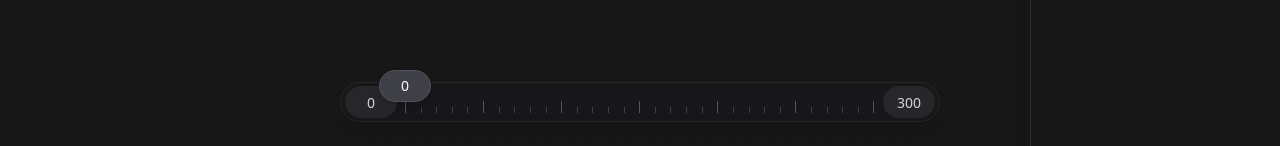
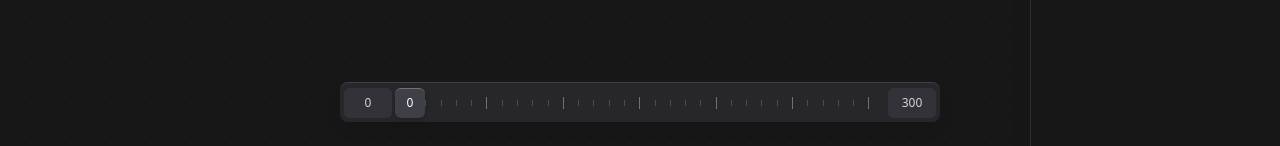
Before and after one commit to twoamdev/canal-app, a React (Vite) app: page / in a window 1280 px wide. Shown: the part 654-800 px from the top of the page. Built offline with nearby package versions, Linux system fonts and the light colour scheme.

Commit message:
updated the timeline scrubber to be a bit closer to where i want the design

```diff
--- a/src/components/Timeline/TimelineScrubber.tsx
+++ b/src/components/Timeline/TimelineScrubber.tsx
@@ -289,11 +289,11 @@ export function TimelineScrubber() {
   }, [frameEnd]);
 
   return (
-    <div className="fixed bottom-6 left-1/2 -translate-x-1/2 z-50">
+<div className="fixed bottom-6 left-1/2 -translate-x-1/2 z-50">
       {/* Timeline container - fixed width */}
-      <div className="w-[600px] h-10 bg-zinc-900/90 backdrop-blur-sm rounded-full flex items-center px-1 shadow-lg border border-zinc-800">
+      <div className="w-[600px] h-10 bg-zinc-800  backdrop-blur-sm rounded-md flex items-center shadow-lg border-t border-t-zinc-700 px-1">
         {/* Start frame pill - editable */}
-        <div className="flex-shrink-0 h-8 min-w-[52px] bg-zinc-800 rounded-full flex items-center justify-center">
+        <div className="rounded-sm flex justify-center align-center py-[7px] text-zinc-300 hover:text-zinc-200 bg-zinc-700/50 hover:bg-zinc-600 ">
           <input
             type="text"
             inputMode="numeric"
@@ -302,28 +302,28 @@ export function TimelineScrubber() {
             onChange={handleStartChange}
             onBlur={handleStartBlur}
             onKeyDown={handleStartKeyDown}
-            className="w-12 h-8 text-sm font-medium text-zinc-300 tabular-nums bg-transparent text-center focus:outline-none focus:text-white"
+            className="max-w-12 text-xs  tabular-nums bg-transparent text-center focus:outline-none focus:text-white"
           />
         </div>
 
         {/* Timeline track */}
         <div
           ref={trackRef}
-          className="flex-1 h-full relative cursor-pointer mx-2"
+          className="flex-1 h-full relative cursor-pointer mx-[18px]"
           onMouseDown={handleMouseDown}
         >
-          {/* Tick marks */}
-          <div className="absolute inset-x-0 bottom-2 h-3">
+          {/* Tick marks - UPDATED: Changed from 'bottom-0' to 'inset-0' to fill height */}
+          <div className="absolute inset-0">
             {ticks().map(({ frame, isMajor, x }) => (
               <div
                 key={frame}
-                className="absolute bottom-0"
+                // UPDATED: Changed 'bottom-0' to 'top-1/2 -translate-y-1/2' for centering
+                className="absolute top-1/2 -translate-y-1/2"
                 style={{ left: `${x}px` }}
               >
                 <div
-                  className={`w-px ${
-                    isMajor ? 'h-3 bg-zinc-600' : 'h-1.5 bg-zinc-700'
-                  }`}
+                  className={`w-px ${isMajor ? 'h-3 bg-zinc-500' : 'h-1.5 bg-zinc-500/50'
+                    }`}
                 />
               </div>
             ))}
@@ -331,11 +331,22 @@ export function TimelineScrubber() {
 
           {/* Current frame playhead with fused frame number */}
           <div
-            className="absolute top-1/2 -translate-y-1/2 pointer-events-none"
+            className="absolute top-1/2 group cursor-pointer"
             style={{ left: `${scrubberPercent}%`, transform: `translateX(-50%) translateY(-50%)` }}
           >
-            <div className="h-8 min-w-[52px] px-3 bg-zinc-700 rounded-full flex items-center justify-center border border-zinc-600 shadow-md">
-              <span className="text-sm font-medium text-white tabular-nums">
+            <div
+              className="
+      px-2 py-1 min-w-[30px] min-h-[30px] bg-zinc-700 hover:bg-zinc-700 rounded-sm hover:rounded-md flex items-center justify-center border-t border-zinc-500 shadow-md
+
+      /* Animation Classes */
+      origin-bottom
+      transition-transform
+      duration-50
+      ease-out
+      group-hover:scale-[1.5]
+    "
+            >
+              <span className="text-xs text-white tabular-nums">
                 {currentFrame}
               </span>
             </div>
@@ -343,7 +354,7 @@ export function TimelineScrubber() {
         </div>
 
         {/* End frame pill - editable */}
-        <div className="flex-shrink-0 h-8 min-w-[52px] bg-zinc-800 rounded-full flex items-center justify-center">
+        <div className=" rounded-sm  flex justify-center align-center py-[7px] text-zinc-300 hover:text-zinc-200 bg-zinc-700/50 hover:bg-zinc-600 ">
           <input
             type="text"
             inputMode="numeric"
@@ -352,7 +363,7 @@ export function TimelineScrubber() {
             onChange={handleEndChange}
             onBlur={handleEndBlur}
             onKeyDown={handleEndKeyDown}
-            className="w-12 h-8 text-sm font-medium text-zinc-300 tabular-nums bg-transparent text-center focus:outline-none focus:text-white"
+            className="max-w-12 text-xs tabular-nums bg-transparent text-center focus:outline-none focus:text-white"
           />
         </div>
       </div>
```
